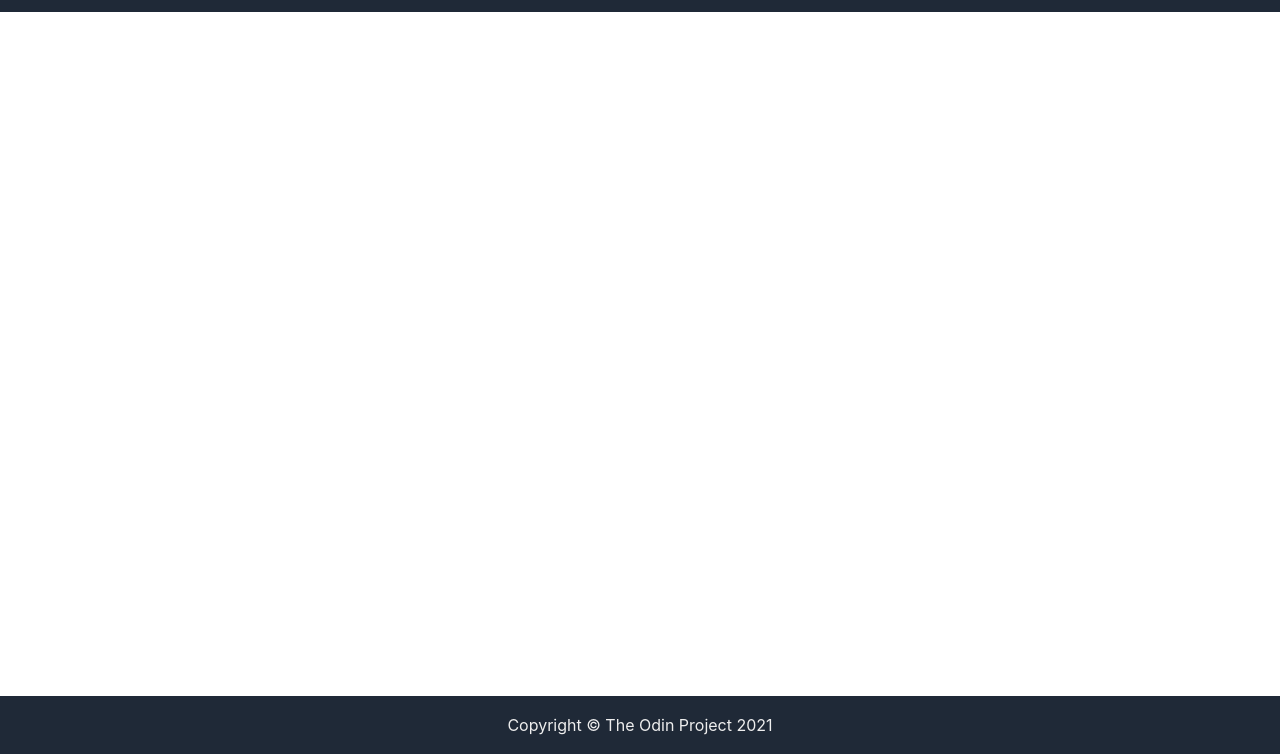
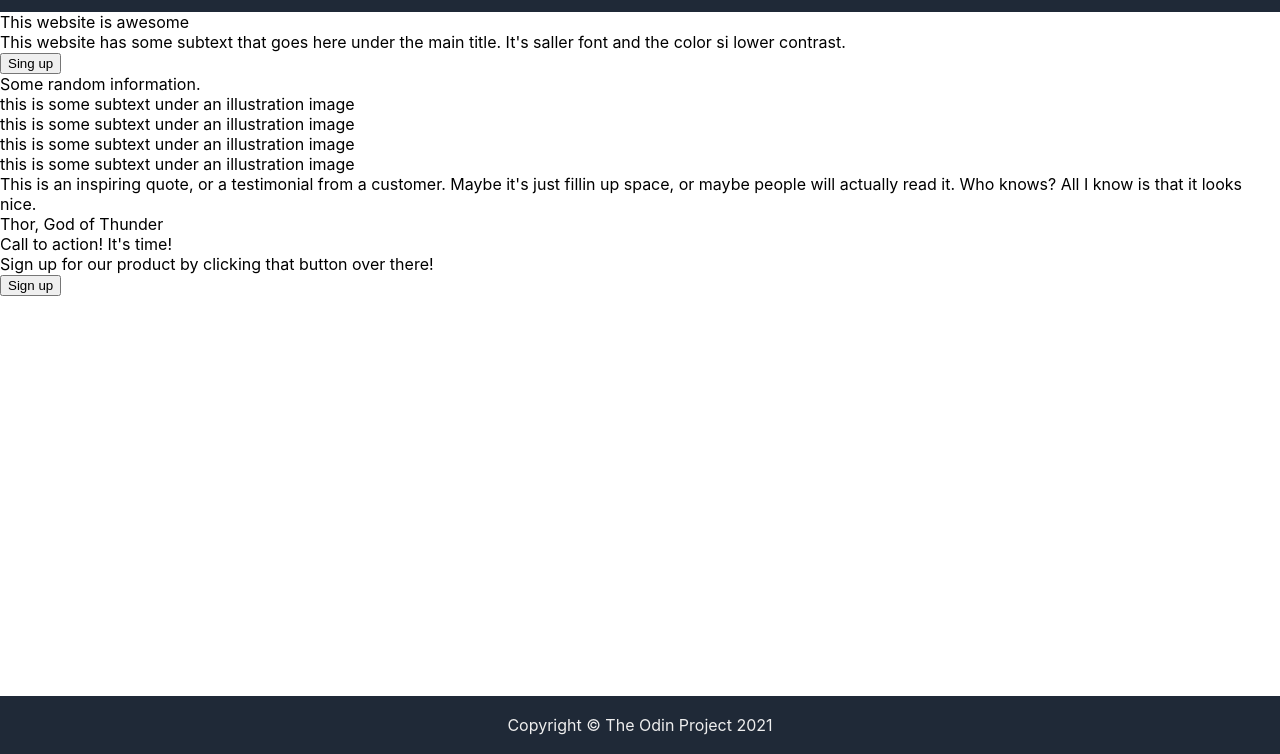
Before and after one commit to w1ttyy/landing-page, a plain HTML site: page index.html in a window 1280 px wide. Shown: the part 46-800 px from the top of the page. Drawn offline with Linux system fonts and the light colour scheme.

Commit message:
Added base index.html structure and content
added all containers with content for index.html

```diff
--- a/index.html
+++ b/index.html
@@ -17,10 +17,36 @@
             <li><a href="#">header link three</a></li>
         </ul>
     </div>
+
     <div class="body">
-
+        <div class="hero">
+            <div class="title">This website is awesome</div>
+            <div class="subtext">This website has some subtext that goes here under the main title. It's saller font and the color si lower contrast.</div>
+            <button>Sing up</button>
+        </div>
+        <div class="info">
+            <div class="title">Some random information.</div>
+            <div class="images">
+                <ul>
+                    <li>this is some subtext under an illustration image</li>
+                    <li>this is some subtext under an illustration image</li>
+                    <li>this is some subtext under an illustration image</li>
+                    <li>this is some subtext under an illustration image</li>
+                </ul>
+            </div>
+        </div>
+        <div class="cta">
+            <div class="quote">This is an inspiring quote, or a testimonial from a customer. Maybe it's just fillin up space, or maybe people will actually read it. Who knows? All I know is that it looks nice.</div>
+            <div class="author">Thor, God of Thunder</div>
+        </div>
+        <div class="registration">
+            <div class="window">
+                <div class="head">Call  to action! It's time!</div>
+                <div class="text">Sign up for our product by clicking that button over there!</div>
+                <button>Sign up</button>
+            </div>
+        </div>
     </div>
-
 
     <div class="footer">
         Copyright © The Odin Project 2021
```
